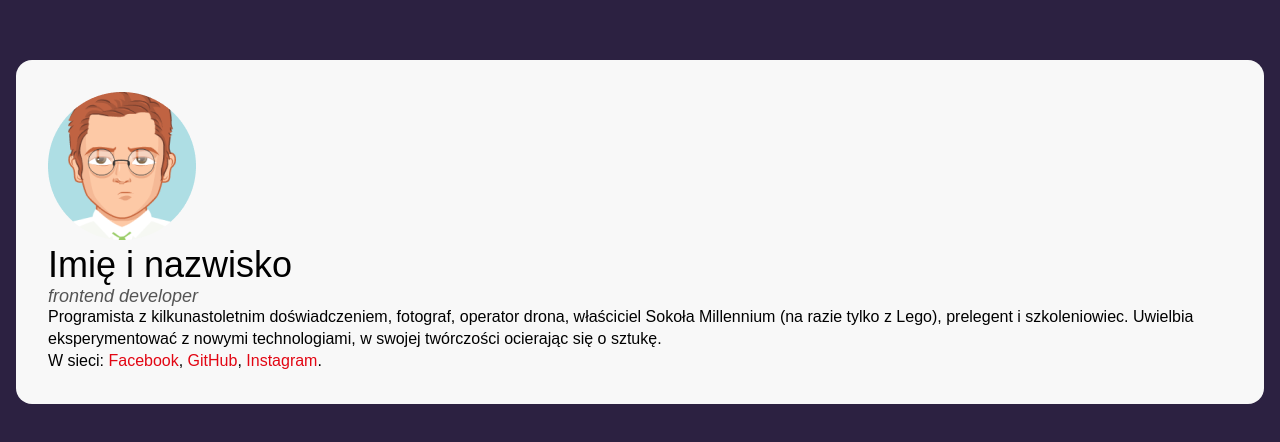
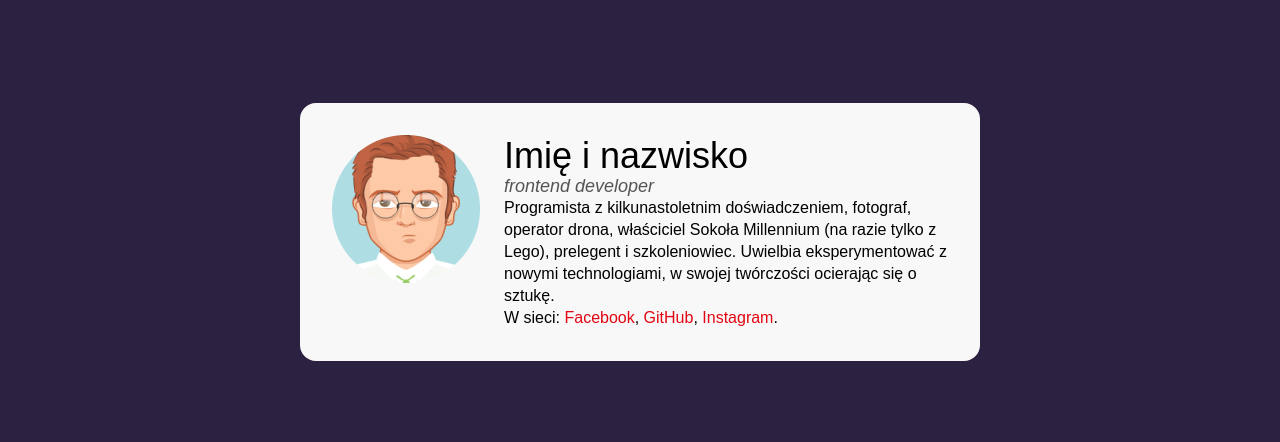
Before and after one commit to FlyingFreestyle/biz-card-2023, a plain HTML site: page index.html in a window 1280 px wide. Shown: the part 184-626 px from the top of the page. Drawn offline with Linux system fonts and the light colour scheme.

Commit message:
bem & flex styles for the card

```diff
--- a/index.html
+++ b/index.html
@@ -9,14 +9,16 @@
 </head>
 <body>
   <main class="card">
-    <article>
+    <article class="card__content">
       <img src="/avatar.png" alt="avatar uzytkownika">
+      <div class="card__info">
         <header>
           <h1 class="card__name">Imię i nazwisko</h1>
           <p class="card__position">frontend developer</p>
         </header>
         <p class="card__description">Programista z kilkunastoletnim doświadczeniem, fotograf, operator drona, właściciel Sokoła Millennium (na razie tylko z Lego), prelegent i szkoleniowiec. Uwielbia eksperymentować z nowymi technologiami, w swojej twórczości ocierając się o sztukę.</p>
         <p class="card__description">W sieci: <a class="card__link" href="">Facebook</a>, <a class="card__link" href="">GitHub</a>, <a class="card__link" href="">Instagram</a>.</p>
+      </div>
     </article>
   </main>
 
--- a/style.css
+++ b/style.css
@@ -12,11 +12,25 @@ body {
   background: #F8F8F8;
   border-radius: 1em;
   padding: 2em;
+  flex-basis: 38.5em;
+}
+
+.card__content {
+  display: flex;
+  align-items: flex-start;
+  gap: 1.5em;
+  flex-wrap: wrap;
+  justify-content: center;
 }
 
 .card__description {
   line-height: 1.375em;
   margin: 0;
+}
+
+.card__info {
+  flex-basis: 23.75em;
+  flex-grow: 1;
 }
 
 .card__link {
```
Lines whose indentation alone changed are shown as unchanged.
